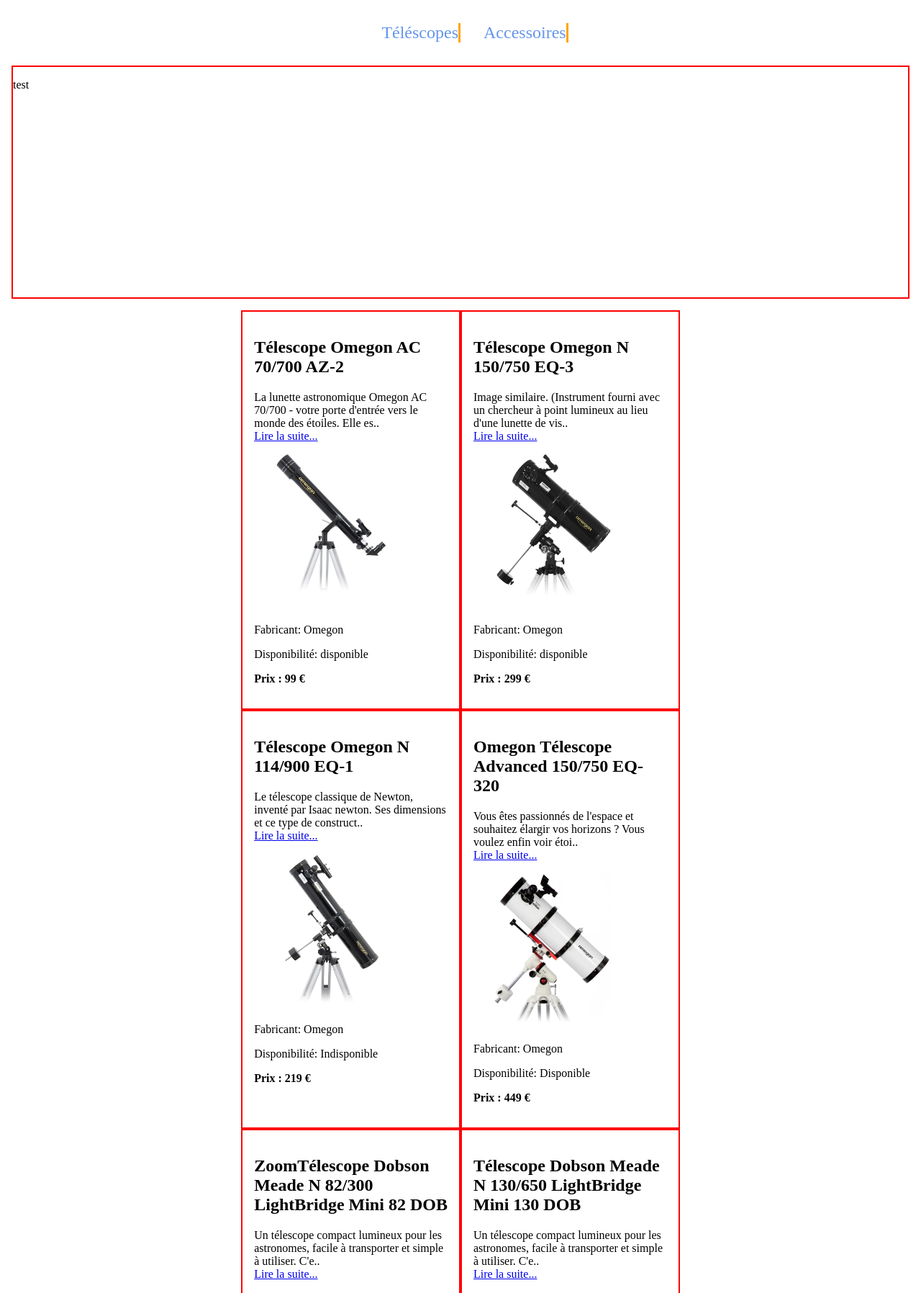
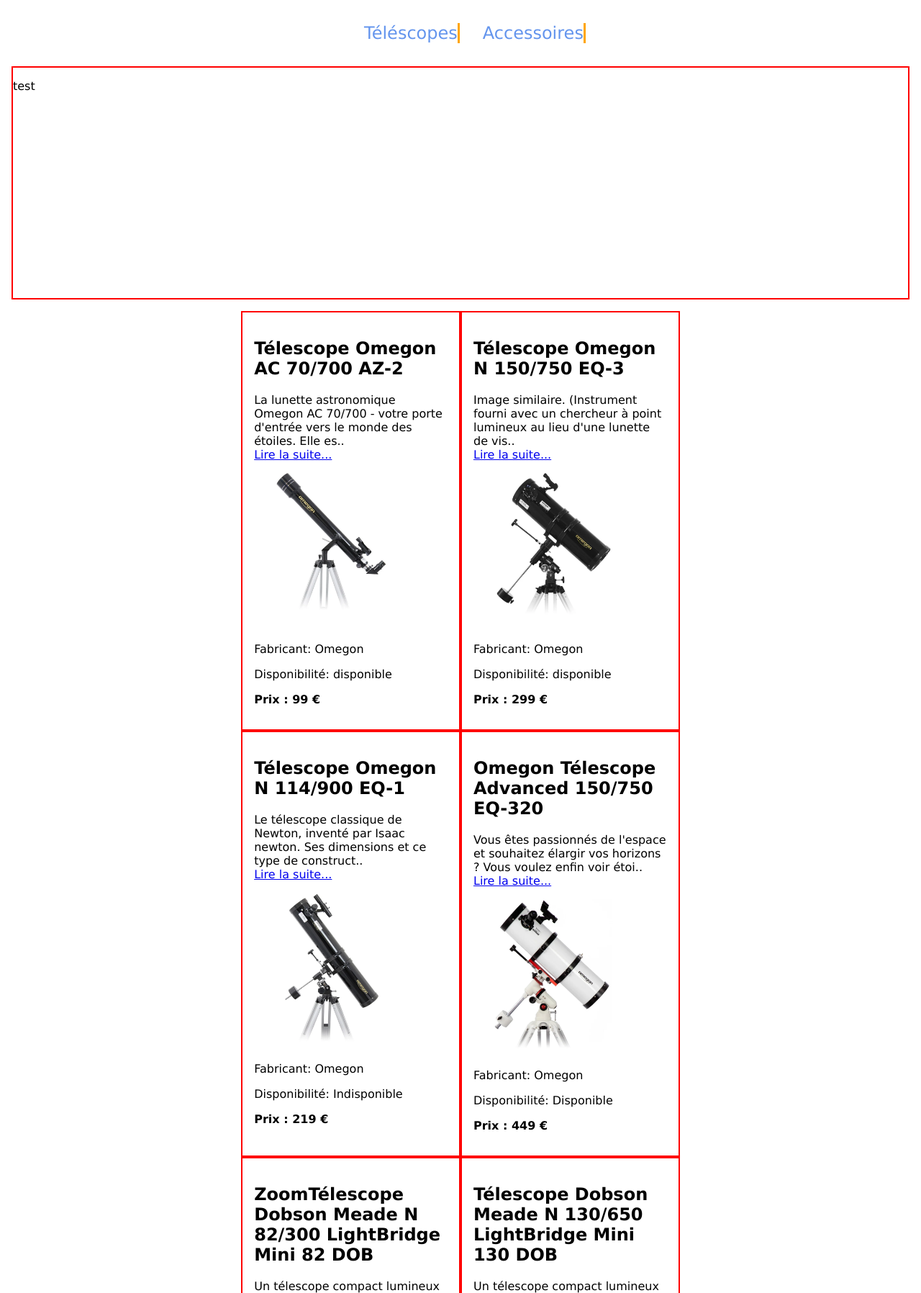
Before and after one commit to Adr13nn/ecommerce, a PHP site: page / in a window 1280 px wide. Shown: the top 1796 px of the page at 72% size. Run offline with PHP 8.4, Linux system fonts and the light colour scheme.

Commit message:
add font-familly

```diff
--- a/css/style.css
+++ b/css/style.css
@@ -3,6 +3,7 @@ body {
     height: 100%;
     margin: 0;
     padding: 0;
+    font-family: Verdana, Geneva, Tahoma, sans-serif;
 }
 
 #container {
```
